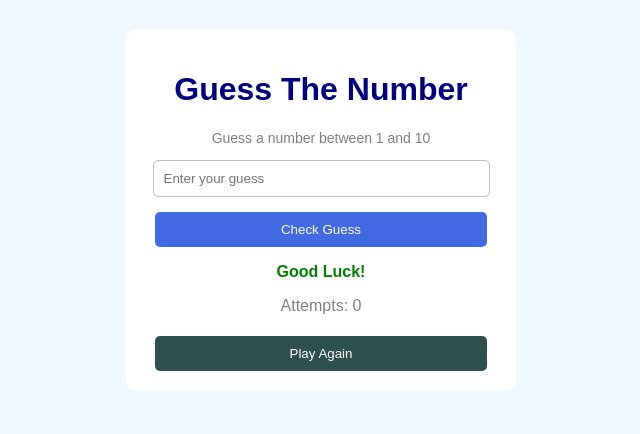
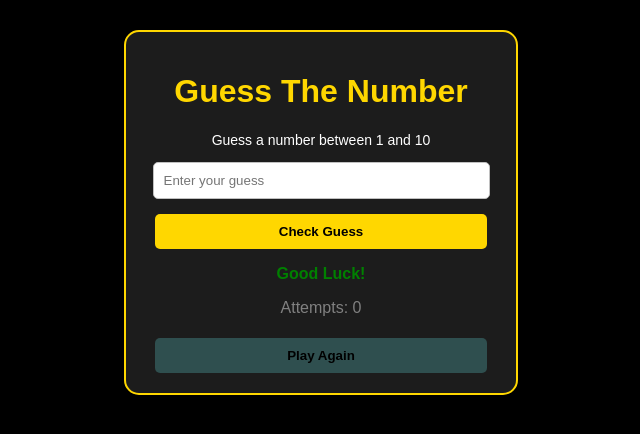
Before and after one commit to chandikagihan2/NumberGuessingGame, a plain HTML site: page index.html in a window 1280 px wide. Shown: the whole page, without its empty margins (319-959 px from the left). Drawn offline with Linux system fonts and the light colour scheme.

Commit message:
Update styles for body, game container, and buttons in the Number Guessing Game

```diff
--- a/style.css
+++ b/style.css
@@ -1,7 +1,7 @@
 
 body {
     font-family: Arial, sans-serif;
-    background-color: AliceBlue;
+    background-color: Black;
     margin: 0;
     padding: 30px;
 }
@@ -9,18 +9,19 @@ body {
 .game-container {
     width: 350px;
     margin: auto;
-    background-color: White;
+    background-color: #1c1c1c;
     padding: 20px;
-    border-radius: 10px;
+    border: 2px solid Gold;
+    border-radius: 15px;
     text-align: center;
 }
 
 h1 {
-    color: Navy;
+    color: gold;
 }
 
 .description {
-    color: Gray;
+    color: white;
     font-size: 14px;
 }
 
@@ -35,12 +36,17 @@ h1 {
 button {
     width: 95%;
     padding: 10px;
-    background-color: RoyalBlue;
-    color: White;
+    background-color: Gold;
+    color: Black;
     border: none;
     border-radius: 5px;
     cursor: pointer;
     margin-top: 5px;
+    font-weight: bold;
+}
+
+button:hover {
+    background-color: GoldenRod;
 }
 
 #message {
@@ -56,10 +62,6 @@ button {
     background-color: DarkSlateGray;
 }
 
-button:hover {
-    background-color: DarkBlue;
-}
-
 button:disabled {
     background-color: Gray;
     cursor: not-allowed;
```
